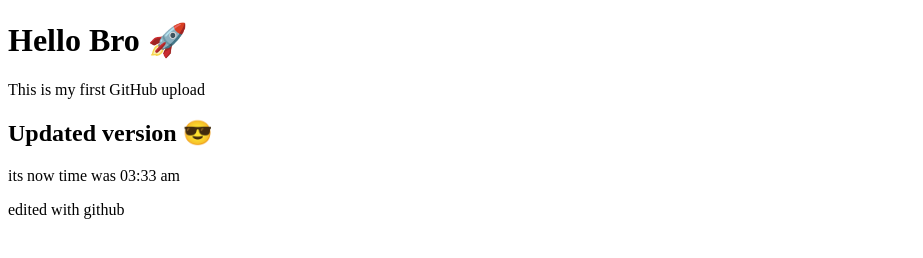
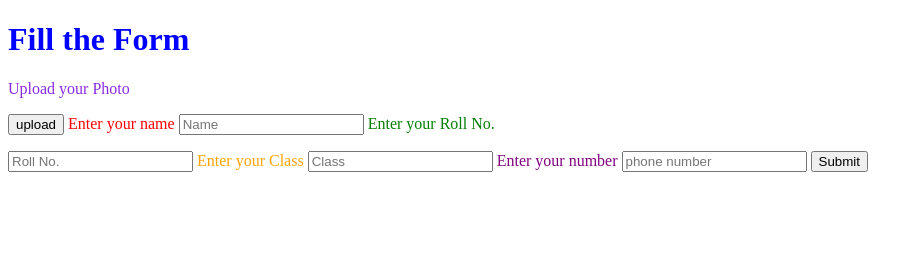
Before and after one commit to vishalken321-netizen/testing, a plain HTML site: page index.html in a window 1280 px wide. Shown: the whole page, without its empty margins (0-923 px from the left). Drawn offline with Linux system fonts and the light colour scheme.

Commit message:
updated html

```diff
--- a/index.html
+++ b/index.html
@@ -1,13 +1,22 @@
 <!DOCTYPE html>
 <html>
 <head>
-  <title>My First Git Project</title>
+  <title>Student Details</title>
 </head>
 <body>
-  <h1>Hello Bro 🚀</h1>
-  <p>This is my first GitHub upload</p>
-  <h2>Updated version 😎</h2>
-  <p>its now time was 03:33 am</p>
-  <p>edited with github</p>
-</body>
+  <h1>Fill the Form</h1>
+  <link rel="stylesheet" href="style.css">
+  <p>Upload your Photo</p>
+  <link rel="stylesheet" href="style.css">
+  <button>upload</button>
+  <p1>Enter your name</p1>
+  <input type="text" placeholder="Name">
+  <p2>Enter your Roll No.</p>
+  <input type="text" placeholder="Roll No.">
+  <p3>Enter your Class</p3>
+  <input type="text" placeholder="Class">
+  <p4>Enter your number</p4>
+  <input type="number" placeholder ="phone number">
+  <button>Submit</button>
+  </body>
 </html>
--- /dev/null
+++ b/style.css
@@ -0,0 +1,17 @@
+h1 {
+  color: blue;
+}
+p {
+  color:blueviolet;
+}
+p1 {
+  color: red;
+}
+p2 {
+  color: green;
+}
+p3 {
+  color: orange;
+}p4 {
+  color: purple;
+}
```
